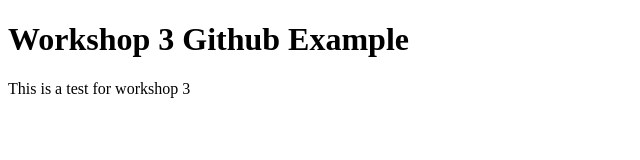
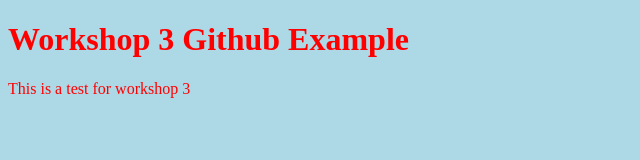
Before and after one commit to RHW-USC/DES222-Workshop-3, a plain HTML site: page index.html in a window 1280 px wide. Shown: the whole page, without its empty margins (0-640 px from the left). Drawn offline with Linux system fonts and the light colour scheme.

Commit message:
Add files via upload

```diff
--- a/index.html
+++ b/index.html
@@ -1,6 +1,7 @@
 <!DOCTYPE html>
 <head>
     <title>Workshop 3</title>
+    <link rel="stylesheet" href="style.css">
 </head>
 <body>
     <h1>Workshop 3 Github Example</h1>
--- /dev/null
+++ b/style.css
@@ -0,0 +1,4 @@
+body{
+    color: red;
+    background-color: lightblue;
+}
```
